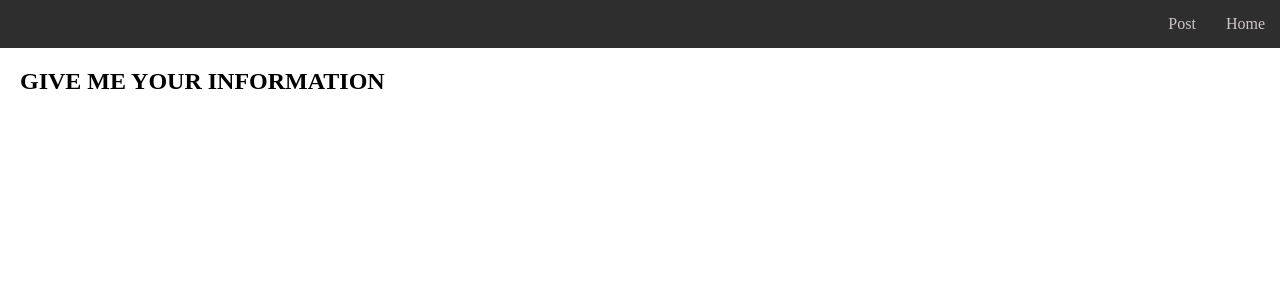
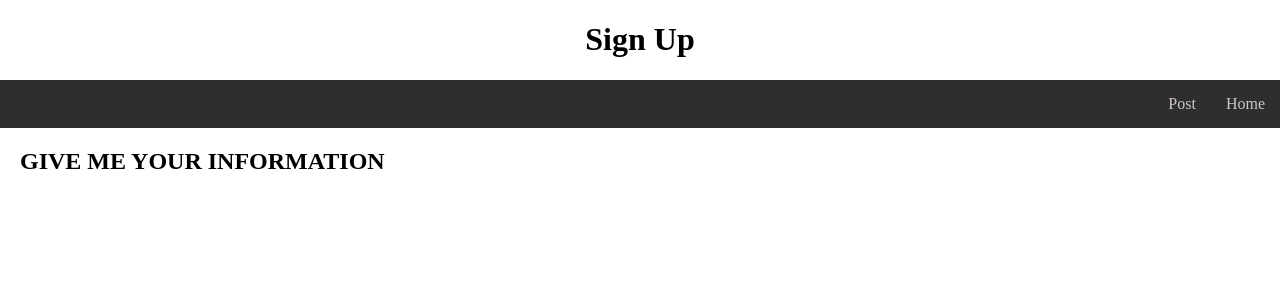
Before and after one commit to lilyhart-blip/yr12-website-development, a Flask app: page /Signup in a window 1280 px wide. Shown: the top 300 px of the page. Run offline with Flask 3, Linux system fonts and the light colour scheme.

Commit message:
added banners back

```diff
--- a/templates/post.html
+++ b/templates/post.html
@@ -1,6 +1,8 @@
 {% extends 'base.html' %}
 
 {% block content%}
+
+     <h1> Post </h1>
 
      <nav class="navbar">
         <ul>
--- a/templates/signup.html
+++ b/templates/signup.html
@@ -1,6 +1,8 @@
 {% extends 'base.html' %}
 
 {% block content%}
+
+     <h1> Sign Up </h1>
 
      <nav class="navbar">
         <ul>
```
